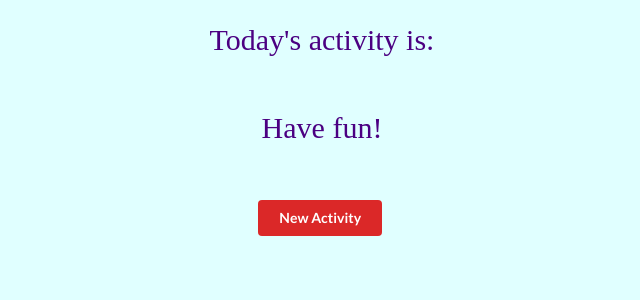
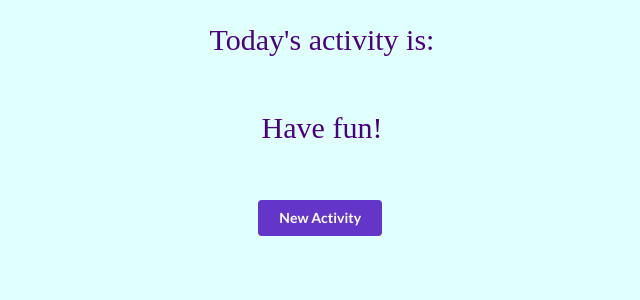
Before and after one commit to jdovener/QA-DevOps-Practical, a Flask app: page / in a window 1280 px wide. Shown: the part 216-516 px from the top of the page, without its empty margins (318-958 px from the left). Run offline with Flask 2, Linux system fonts and the light colour scheme; data that the repository does not hold is empty.

Commit message:
JD: feature branch test

```diff
--- a/service1/application/templates/home.html
+++ b/service1/application/templates/home.html
@@ -14,6 +14,6 @@
         <p style="font-size: 45;">{{ cost }}</p>
         <p style="font-size: 30;">Have fun!</p>
         <br>
-        <a class="ui red button" href="/">New Activity</a>
+        <a class="ui violet button" href="/">New Activity</a>
     </body>
 </html>
```
